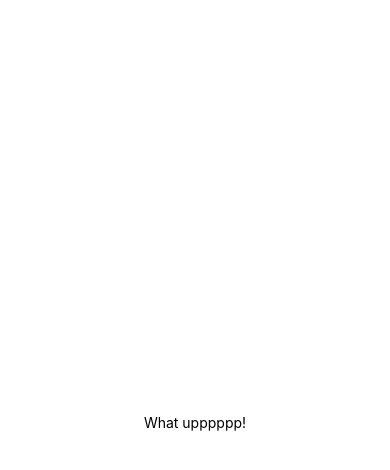
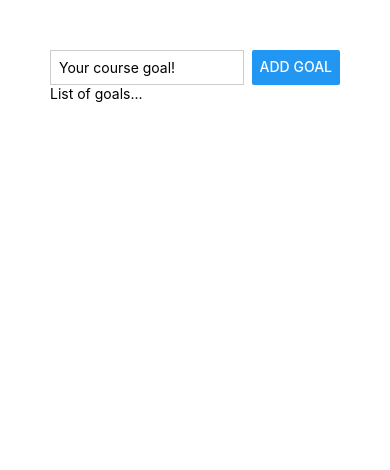
Before and after one commit to Jason852/GoalsApp, a React Native app in the folder GoalsApplication/: screen / in a window 390 px wide. Shown: the top 470 px of the page. Built offline with nearby package versions, Linux system fonts and the light colour scheme.

Commit message:
Started layout

```diff
--- a/GoalsApplication/App.js
+++ b/GoalsApplication/App.js
@@ -1,20 +1,32 @@
-import { StatusBar } from "expo-status-bar";
-import { StyleSheet, Text, View } from "react-native";
+import { StyleSheet, Text, View, Button, TextInput } from "react-native";
 
 export default function App() {
   return (
-    <View style={styles.container}>
-      <Text>What upppppp!</Text>
-      <StatusBar style="auto" />
+    <View style={styles.appContainer}>
+      <View style={styles.inputContainer}>
+        <TextInput style={styles.textInput} placeholder="Your course goal!" />
+        <Button title="Add Goal" />
+      </View>
+      <View>
+        <Text>List of goals...</Text>
+      </View>
     </View>
   );
 }
 
 const styles = StyleSheet.create({
-  container: {
-    flex: 1,
-    backgroundColor: "#fff",
-    alignItems: "center",
-    justifyContent: "center",
+  appContainer: {
+    padding: 50,
+  },
+  inputContainer: {
+    flexDirection: "row",
+    justifyContent: "space-between",
+  },
+  textInput: {
+    borderWidth: 1,
+    borderColor: "#cccccc",
+    width: "80%",
+    marginRight: 8,
+    padding: 8,
   },
 });
```
